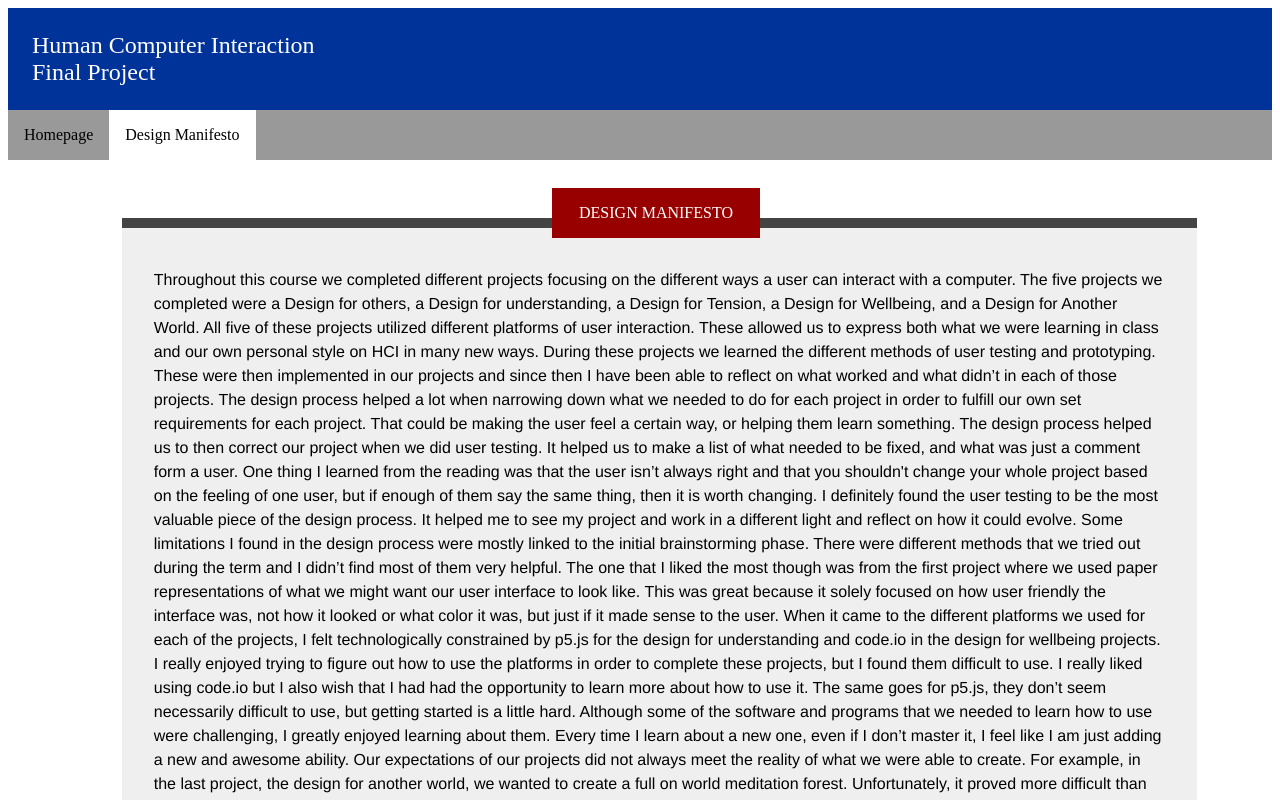
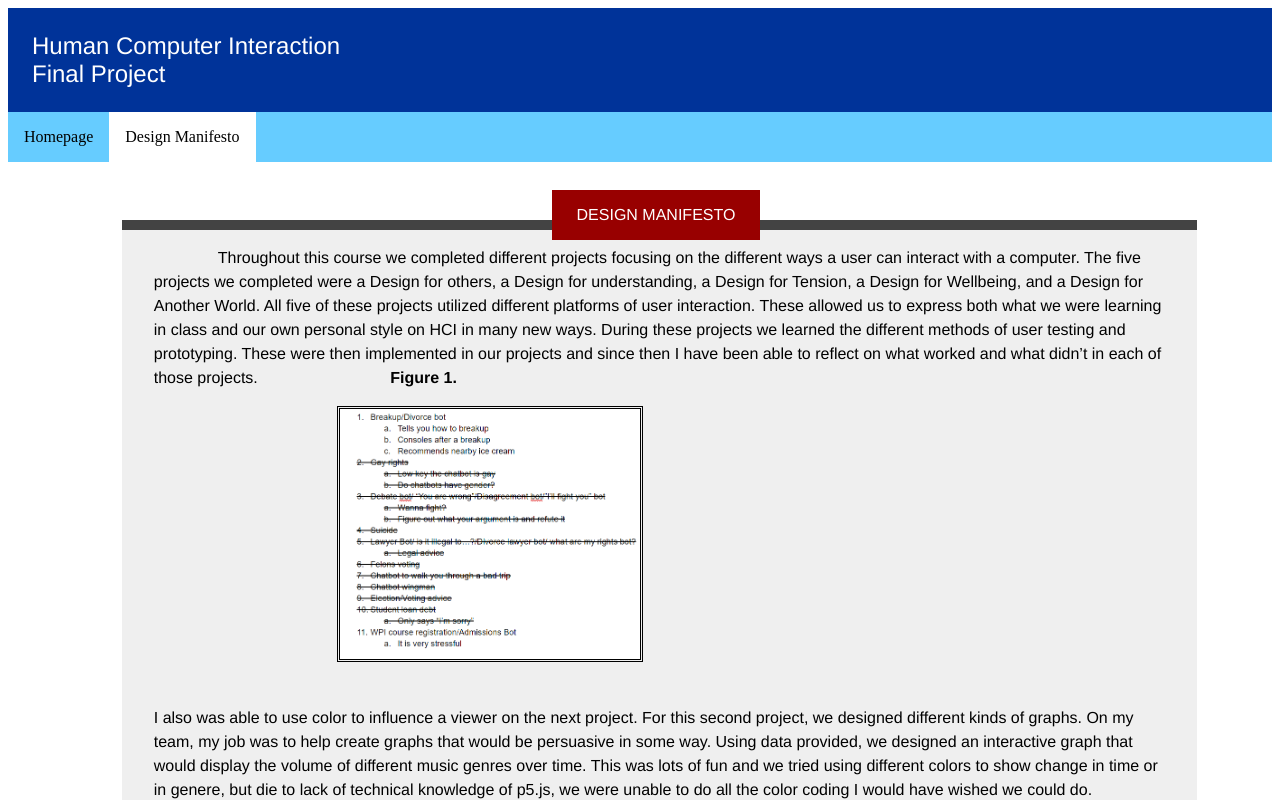
Before and after one commit to JellyfishKid/JellyfishKid.github.io, a plain HTML site: page design.html in a window 1280 px wide. Shown: the top 800 px of the page. Drawn offline with Linux system fonts and the light colour scheme.

Commit message:
some more

```diff
--- a/design.html
+++ b/design.html
@@ -27,14 +27,9 @@
    </div>
     <div class="rectangle3 design">
 <!-- text about myself -->
-<br>
-Throughout this course we completed different projects focusing on the different ways a user can interact with a computer. The five projects we completed were a Design for others, a Design for understanding, a Design for Tension, a Design for Wellbeing, and a Design for Another World. All five of these projects utilized different platforms of user interaction. These allowed us to express both what we were learning in class and our own personal style on HCI in many new ways. During these projects we learned the different methods of user testing and prototyping. These were then implemented in our projects and since then I have been able to reflect on what worked and what didn’t in each of those projects.
-The design process helped a lot when narrowing down what we needed to do for each project in order to fulfill our own set requirements for each project. That could be making the user feel a certain way, or helping them learn something. The design process helped us to then correct our project when we did user testing. It helped us to make a list of what needed to be fixed, and what was just a comment form a user. One thing I learned from the reading was that the user isn’t always right and that you shouldn't change your whole project based on the feeling of one user, but if enough of them say the same thing, then it is worth changing. I definitely found the user testing to be the most valuable piece of the design process. It helped me to see my project and work in a different light and reflect on how it could evolve. Some limitations I found in the design process were mostly linked to the initial brainstorming phase. There were different methods that we tried out during the term and I didn’t find most of them very helpful. The one that I liked the most though was from the first project where we used paper representations of what we might want our user interface to look like. This was great because it solely focused on how user friendly the interface was, not how it looked or what color it was, but just if it made sense to the user.
-When it came to the different platforms we used for each of the projects, I felt technologically constrained by p5.js for the design for understanding and code.io in the design for wellbeing projects. I really enjoyed trying to figure out how to use the platforms in order to complete these projects, but I found them difficult to use. I really liked using code.io but I also wish that I had had the opportunity to learn more about how to use it. The same goes for p5.js, they don’t seem necessarily difficult to use, but getting started is a little hard. Although some of the software and programs that we needed to learn how to use were challenging, I greatly enjoyed learning about them. Every time I learn about a new one, even if I don’t master it, I feel like I am just adding a new and awesome ability.
-Our expectations of our projects did not always meet the reality of what we were able to create. For example, in the last project, the design for another world, we wanted to create a full on world meditation forest. Unfortunately, it proved more difficult than we thought. I made a lot of trees and made them different heights and shades of green, I then started spreading them out but I realized that the coordinate system on the plane in A-Frame, made no sense. This made it very difficult to create the forest we envisioned. It was also difficult because when I tried to add even more trees to our forest the system would just freeze. This in a way applies to the rest of them. I think that the only project where I felt full control was the first project. This is because I had used Adobe XD before, and this made making the mobile website easy. The rest of the projects posed a challenge because I had not used the softwares or programs before and even if they weren’t difficult to use, there was still a slight learning curve that took some time.
- Of these five projects, there are five main points that defined my design process throughout the term. These points are color, the organization of material, the implementation of a calm user experience, the implementation of user feedback, and the addition of a “human” feel.
-Color and how to use it is one of the most important learning experiences I got out of completing these projects. I won’t pretend at all to be an expert yet, I am most definitely not. Regardless, I was able to learn a lot of new ways to use color to effect how users feel and interact with the different HCI platforms. The first project focused on designing a mobile website, for this project, we used the Technocopia website. The designated group that our site was supposed to reach was freelancing user interface designers, because of this we decided to try and make a simple and material design focused site. I started playing with different colors and using the Google material design tools to try and come up with a design that would be simple yet eye catching and fun. When we tested the first design, users found the colors too distracting. They didn’t like the way the colors went together and wanted to see something simpler. I then went back and changed the color scheme to something more calm and relaxed. This helped a lot. People felt more attracted to the site and found that finding the information they were looking for was easier.
-<br>
+<tab>
+  Throughout this course we completed different projects focusing on the different ways a user can interact with a computer. The five projects we completed were a Design for others, a Design for understanding, a Design for Tension, a Design for Wellbeing, and a Design for Another World. All five of these projects utilized different platforms of user interaction. These allowed us to express both what we were learning in class and our own personal style on HCI in many new ways. During these projects we learned the different methods of user testing and prototyping. These were then implemented in our projects and since then I have been able to reflect on what worked and what didn’t in each of those projects.
+
 <tab><tab><b>Figure 1.</b>
 <p><img src="manifesto/tension1.png" height="250px"></p>
 <br>I also was able to use color to influence a viewer on the next project. For this second project, we designed different kinds of graphs. On my team, my job was to help create graphs that would be persuasive in some way. Using data provided, we designed an interactive graph that would display the volume of different music genres over time. This was lots of fun and we tried using different colors to show change in time or in genere, but die to lack of technical knowledge of p5.js, we were unable to do all the color coding I would have wished we could do.
--- a/index.css
+++ b/index.css
@@ -6,11 +6,11 @@ header {
   background-color: #003399;
   color: #FFF;
   font-size: 24px;
-  font-family: "Times New Roman", Times, serif;
+  font-family: "Helvetica Neue", "Arial",  sans-serif;
 }
 
 ul {
-  background-color: #999999;
+  background-color: #66ccff;
   list-style-type: none;
   margin: 0;
   padding: 0;
@@ -41,7 +41,7 @@ li a:hover:not(.active) {
 
 .container {
   position: relative;
-  font-family: "Times New Roman", Times, serif;
+  font-family: "Helvetica Neue", "Arial",  sans-serif;
   align-items:center;
 }
 
@@ -85,7 +85,7 @@ li a:hover:not(.active) {
   top: 50px;
   padding: 2em;
   padding-top: 1em;
-  font-family: "Helvetica Neue", Helvetica, Arial, sans-serif;
+  font-family: "Helvetica Neue", "Arial",  sans-serif;
   line-height: 1.5;
   background-color: #efefef;
   left: 9%;
@@ -216,5 +216,5 @@ footer {
   background-color: #434343;
   color: #FFF;
   font-size: 12px;
-  font-family: "Times New Roman", Times, serif;
+  font-family: "Helvetica Neue", "Arial",  sans-serif;
 }
```
